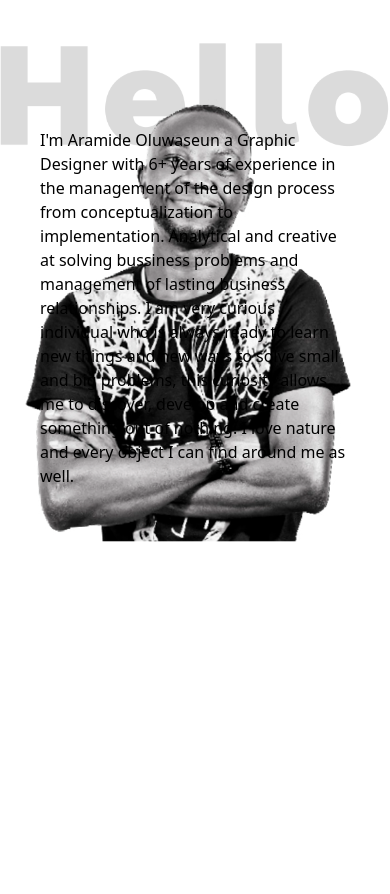
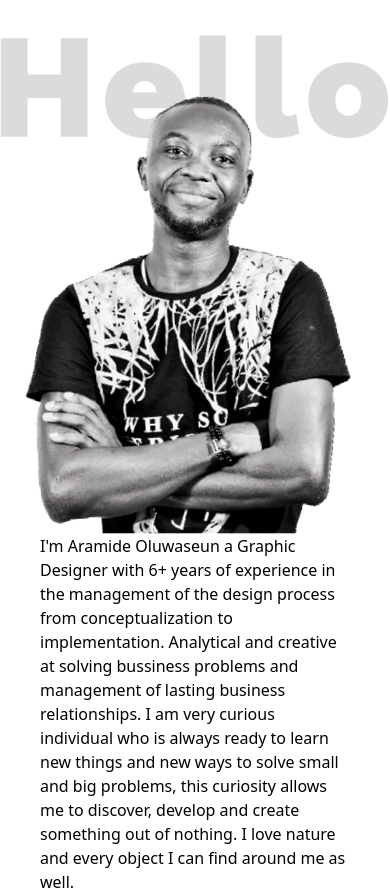
Before and after one commit to Qaudri/aragrafix, a Nuxt app: page / in a window 390 px wide. Before the commit the page ends 844 px from the top, so only its background shows below. Built offline with nearby package versions, Linux system fonts and the light colour scheme.

Commit message:
chore: refactor hero section ui

```diff
--- a/pages/index.vue
+++ b/pages/index.vue
@@ -2,12 +2,12 @@
   <body>
     <section class="h-screen container mx-auto flex justify-center">
       <div class="lg:flex block">
-        <div class="w-full lg:w-1/2 relative">
-          <img :src=" require('@/assets/images/ope.png') " class="w-full lg:w-full absolute top-10 lg:top-14 z-1" alt="">
+        <div class="w-full lg:w-1/2">
+          <img :src=" require('@/assets/images/ope.png') " class="w-full lg:w-full pt-8" alt="">
         </div>
 
-        <div class="w-full lg:w-1/2 relative lg:mt-0 bottom-0">
-          <p class="font-normal md:text-lg text-base px-10 lg:text-xl lg:flex pt-32 lg:pt-0  lg:items-center lg:h-screen">
+        <div class="w-full lg:w-1/2 bottom-0">
+          <p class="font-normal md:text-lg text-base px-10 lg:text-xl lg:flex  lg:items-center lg:h-screen">
             I'm Aramide Oluwaseun a Graphic Designer with 6+ years of experience in the management of the design process
             from conceptualization to implementation. Analytical and creative at solving bussiness problems and management of lasting business relationships.
             I am very curious individual who is always ready to learn new things and new ways to solve small and big problems, this curiosity allows me to discover, develop and create something out of nothing.
```
